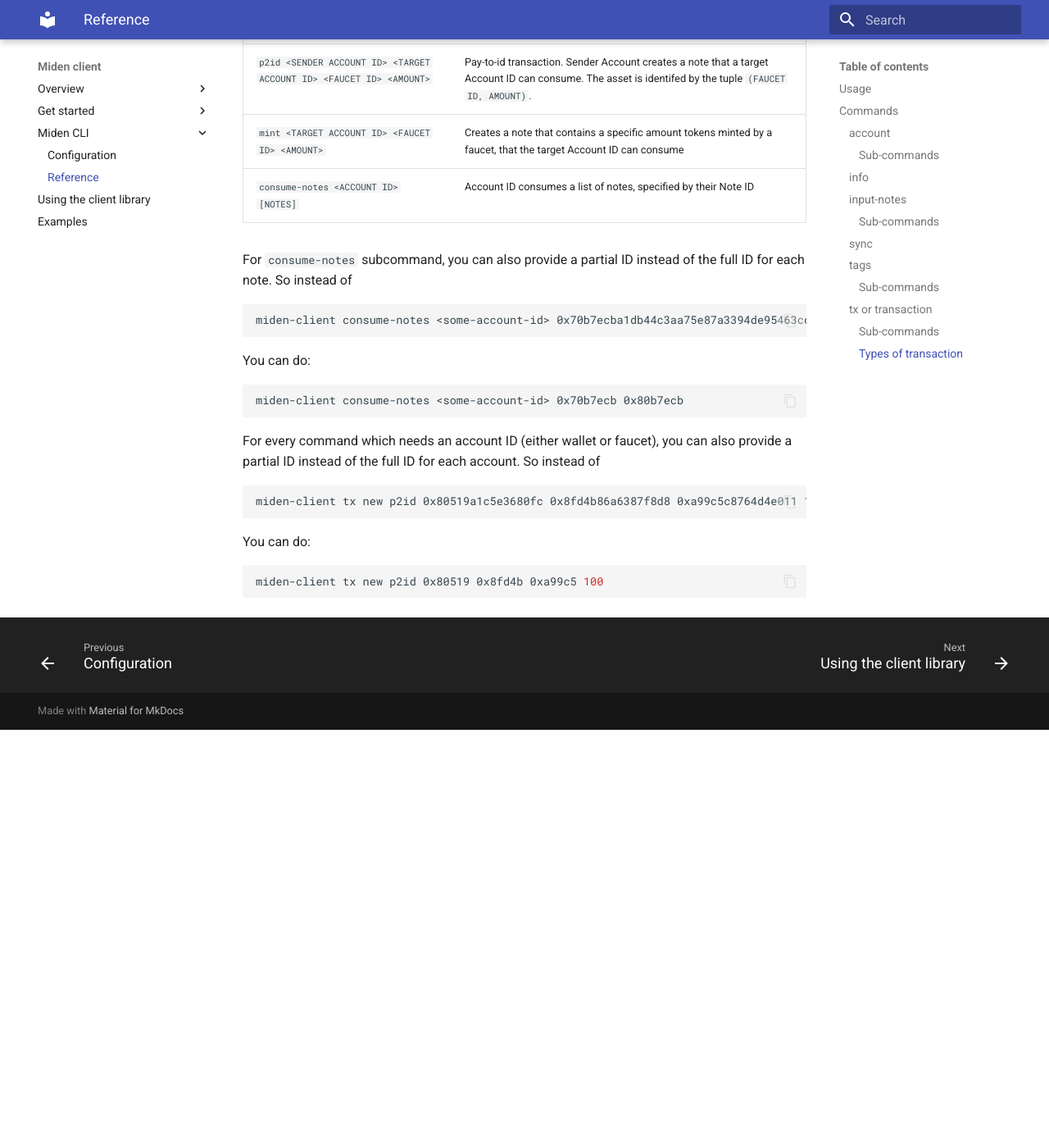
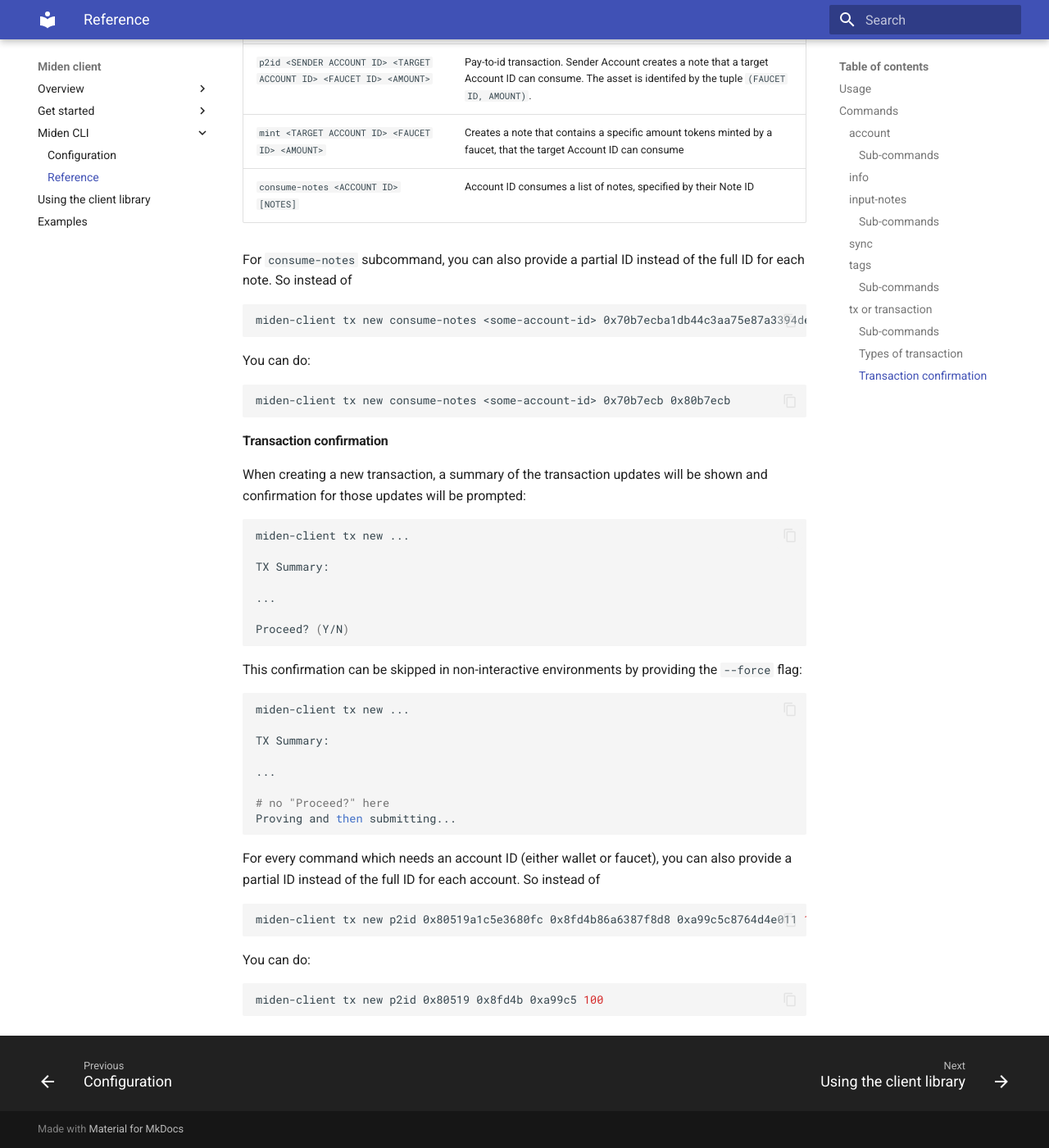
Before and after one commit to 0xPolygonMiden/miden-client, an MkDocs documentation site: the page built from docs/cli-reference.md, in a window 1280 px wide and 1400 px high, scrolled down 3164 px. Shown: the whole window at 82% size. Built offline with MkDocs 1.6.1 and Material for MkDocs 9.7.7, drawn with Linux system fonts in a browser that asks for light colours; before the commit the page ends 4054 px from its top, so only the background shows below that.

Commit message:
docs: update cli reference documentation

````diff
--- a/docs/cli-reference.md
+++ b/docs/cli-reference.md
@@ -125,13 +125,40 @@ After a transaction gets executed, two entities start being tracked:
 For `consume-notes` subcommand, you can also provide a partial ID instead of the full ID for each note. So instead of
 
 ```sh
-miden-client consume-notes <some-account-id> 0x70b7ecba1db44c3aa75e87a3394de95463cc094d7794b706e02a9228342faeb0 0x80b7ecba1db44c3aa75e87a3394de95463cc094d7794b706e02a9228342faeb0
+miden-client tx new consume-notes <some-account-id> 0x70b7ecba1db44c3aa75e87a3394de95463cc094d7794b706e02a9228342faeb0 0x80b7ecba1db44c3aa75e87a3394de95463cc094d7794b706e02a9228342faeb0
 ```
 
 You can do:
 
 ```sh
-miden-client consume-notes <some-account-id> 0x70b7ecb 0x80b7ecb
+miden-client tx new consume-notes <some-account-id> 0x70b7ecb 0x80b7ecb
+```
+
+#### Transaction confirmation
+
+When creating a new transaction, a summary of the transaction updates will be shown and confirmation for those updates will be prompted:
+
+```sh
+miden-client tx new ...
+
+TX Summary:
+
+...
+
+Proceed? (Y/N)
+```
+
+This confirmation can be skipped in non-interactive environments by providing the `--force` flag:
+
+```sh
+miden-client tx new ...
+
+TX Summary:
+
+...
+
+# no "Proceed?" here
+Proving and then submitting...
 ```
 
 For every command which needs an account ID (either wallet or faucet), you can also provide a partial ID instead of the full ID for each account. So instead of
````
Also changed, not shown: 1 other file.
